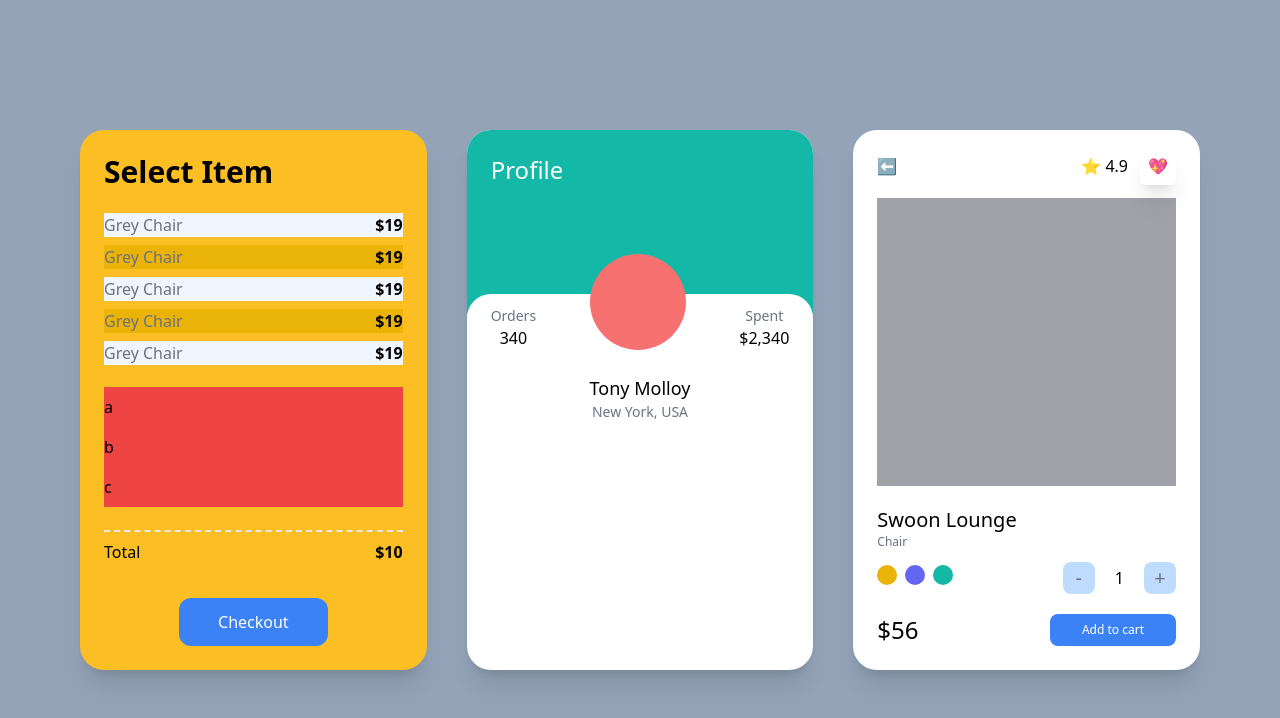
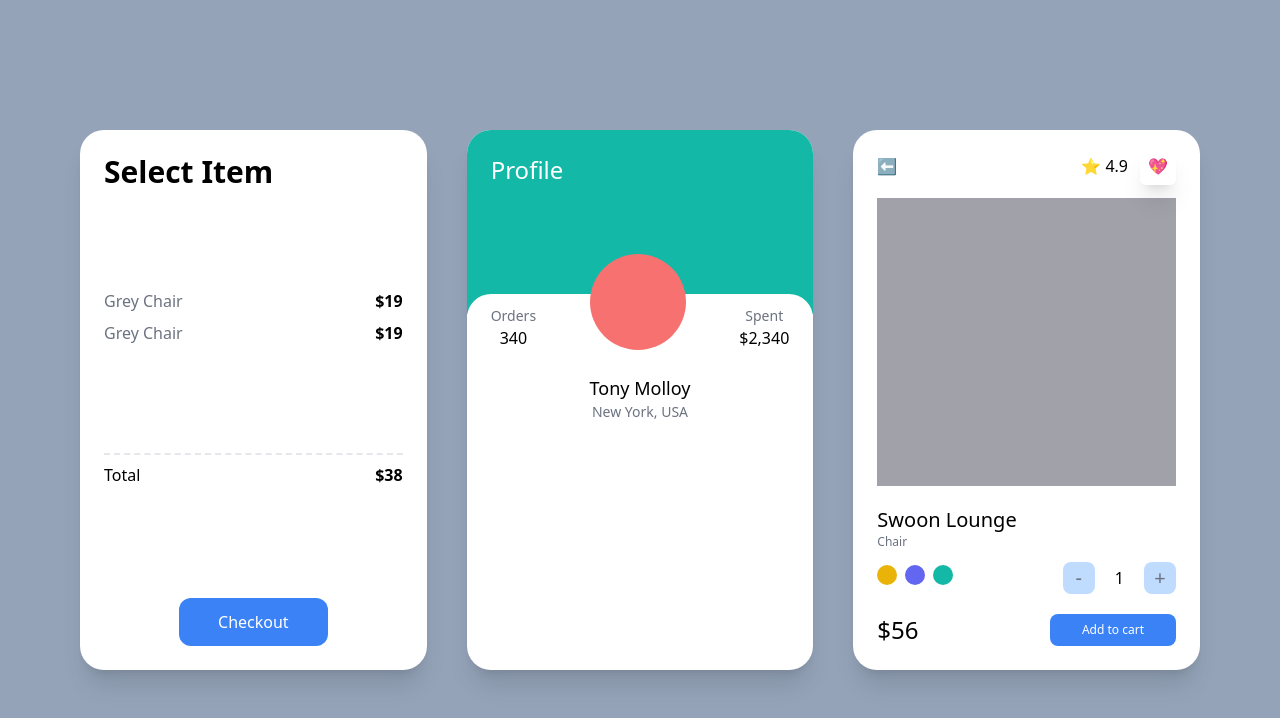
Before and after one commit to createhb21/modernhouse, a Next.js app: page / in a window 1280 px wide. Shown: the top 718 px of the page. Built offline with nearby package versions, Linux system fonts and the light colour scheme.

Commit message:
testing dark mode

```diff
--- a/components/Responsive.tsx
+++ b/components/Responsive.tsx
@@ -2,37 +2,32 @@
 
 function Responsive({}: ResponsiveProps) {
   return (
-    <div className="grid min-h-screen gap-10 bg-slate-400 py-20 px-20 lg:grid-cols-2 xl:grid-cols-3 xl:place-content-center">
-      <div className="flex flex-col justify-between rounded-3xl bg-white p-6 shadow-xl sm:bg-red-400 sm:hover:bg-teal-100 md:bg-teal-400 lg:bg-indigo-400 xl:bg-amber-400 2xl:bg-pink-500">
-        <span className="text-3xl font-semibold">Select Item</span>
+    <div className="dark grid min-h-screen gap-10 bg-slate-400 py-20 px-20 lg:grid-cols-2 xl:grid-cols-3 xl:place-content-center">
+      <div className="flex flex-col justify-between rounded-3xl bg-white p-6 shadow-xl dark:bg-black">
+        <span className="text-3xl font-semibold dark:text-white">
+          Select Item
+        </span>
         <ul>
-          {[1, 2, 3, 4, 5].map((i) => (
-            <div
-              key={i}
-              className="my-2 flex justify-between odd:bg-blue-50 even:bg-yellow-500"
-            >
-              <span className="text-gray-500">Grey Chair</span>
-              <span className="font-semibold">$19</span>
-            </div>
-          ))}
-        </ul>
-        <ul>
-          {['a', 'b', 'c', ''].map((c, i) => (
-            <li className="bg-red-500 py-2 empty:hidden" key={i}>
-              {c}
-            </li>
-          ))}
+          <li className="my-2 flex justify-between ">
+            <span className="text-gray-500 dark:text-gray-100">Grey Chair</span>
+            <span className="font-semibold dark:text-gray-100">$19</span>
+          </li>
+          <li className="my-2 flex justify-between ">
+            <span className="text-gray-500 dark:text-gray-100">Grey Chair</span>
+            <span className="font-semibold dark:text-gray-100">$19</span>
+          </li>
         </ul>
         <div className="mt-2 flex justify-between border-t-2 border-dashed pt-2">
           <span>Total</span>
-          <span className="font-semibold">$10</span>
+          <span className="font-semibold dark:text-white">$38</span>
         </div>
         <button
-          className="mx-auto mt-5 w-2/4 rounded-xl
-        bg-blue-500 p-3 text-center text-white
-        hover:bg-teal-500 hover:text-black
-        focus:bg-red-500
-        active:bg-yellow-500
+          className="mx-auto mt-5 w-2/4 rounded-xl bg-blue-500 p-3 text-center
+        text-white hover:bg-teal-500 hover:text-black focus:bg-red-500
+        active:bg-yellow-500 dark:border
+        dark:border-white
+        dark:bg-black
+        dark:hover:bg-white
        "
         >
           Checkout
--- a/tailwind.config.js
+++ b/tailwind.config.js
@@ -6,5 +6,6 @@
   theme: {
     extend: {},
   },
+  darkMode: 'media' /* "media" => default, "class" => personal */,
   plugins: [],
 };
```
